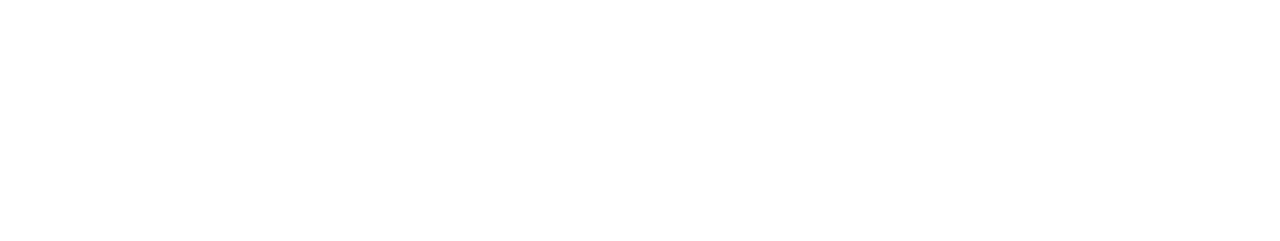
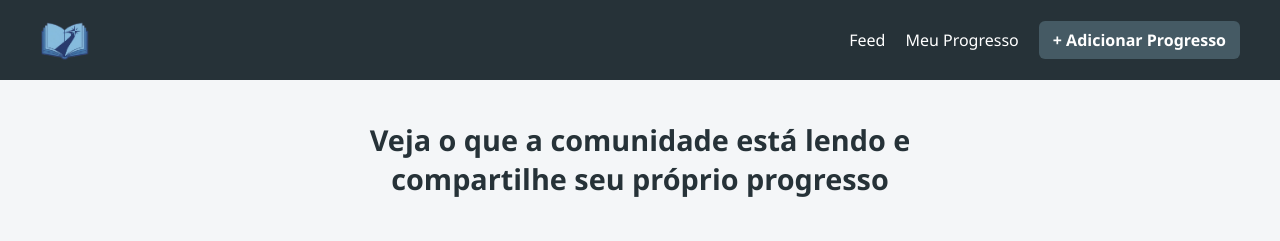
Before and after one commit to LilianeFalcao/LaboratorioWeb, a plain HTML site: page feed.html in a window 1280 px wide. Drawn offline with Linux system fonts and the light colour scheme.

Commit message:
Estrutura Feed

```diff
--- /dev/null
+++ b/css/feed.css
@@ -0,0 +1,80 @@
+* {
+    margin: 0;
+    padding: 0;
+    box-sizing: border-box;
+    font-family: "Segoe UI", Arial, sans-serif;
+}
+
+body.fundoFeed {
+    background-color: #f4f6f8;
+    color: #333;
+}
+
+
+header {
+    background-color: #263238;
+    color: white;
+    display: flex;
+    justify-content: space-between;
+    align-items: center;
+    padding: 15px 40px;
+}
+
+header img {
+    height: 50px;
+}
+
+header nav ul {
+    list-style: none;
+    display: flex;
+    gap: 20px;
+}
+
+header nav a {
+    color: white;
+    text-decoration: none;
+    font-weight: 500;
+}
+
+header nav a:hover {
+    color: #97b5c2;
+}
+
+
+header nav button, header nav .btn {
+    background-color: #455A64;
+    color: #ffffff;
+    padding: 8px 14px;
+    border-radius: 6px;
+    border: none;
+    font-weight: bold;
+    cursor: pointer;
+    transition: 0.3s;
+}
+
+header nav button:hover, header nav .btn:hover {
+    background-color: #738a94;
+    color: white;
+}
+
+main {
+    padding: 40px;
+    text-align: center;
+}
+
+main h1 {
+    font-size: 1.8rem;
+    max-width: 700px;
+    margin: 0 auto;
+    color: #263238;
+}
+
+    /*
+footer {
+    background-color: #263238;
+    color: #fff;
+    text-align: center;
+    padding: 10px;
+    margin-top: 50px;
+}
+*/
--- a/css/styles.css
+++ b/css/styles.css
@@ -5,8 +5,10 @@
     font-family: "Segoe UI", Arial, sans-serif;
 }
 
+/* CSS Tela Cadastro */
+
 body {
-    background-color: #1e272e; /* fundo geral */
+    background-color: #1e272e;
     display: flex;
     justify-content: center;
     align-items: center;
@@ -43,7 +45,7 @@ main section p{
     font-size: 1rem;
     padding: 20px;
     color: #fff;
-
+    text-align: center
 }
 
 main section form {
--- a/feed.html
+++ b/feed.html
@@ -0,0 +1,24 @@
+<!DOCTYPE html>
+<html lang= ">
+<head>
+    <meta charset="UTF-8">
+    <meta name="viewport" content="width=device-width, initial-scale=1.0">
+    <link rel="stylesheet" href="./css/feed.css">
+    <title>feed</title>
+</head>
+<body class="fundoFeed">
+    <header>
+        <img src="./img/Logo.png" alt="Logo do site Jornada do Leitor">
+        <nav>
+            <ul>
+                <li><a href="#">Feed</a></li>
+                <li><a href="#">Meu Progresso</a></li>
+                <li><a href="#" class="btn"> + Adicionar Progresso </a></li>
+            </ul>
+        </nav>
+    </header>
+    <main>
+        <h1>Veja o que a comunidade está lendo e compartilhe seu próprio progresso</h1>
+    </main>
+</body>
+</html>
```
Also changed, not shown: index.html (+2 -2 lines), img/Logo.png (added).
